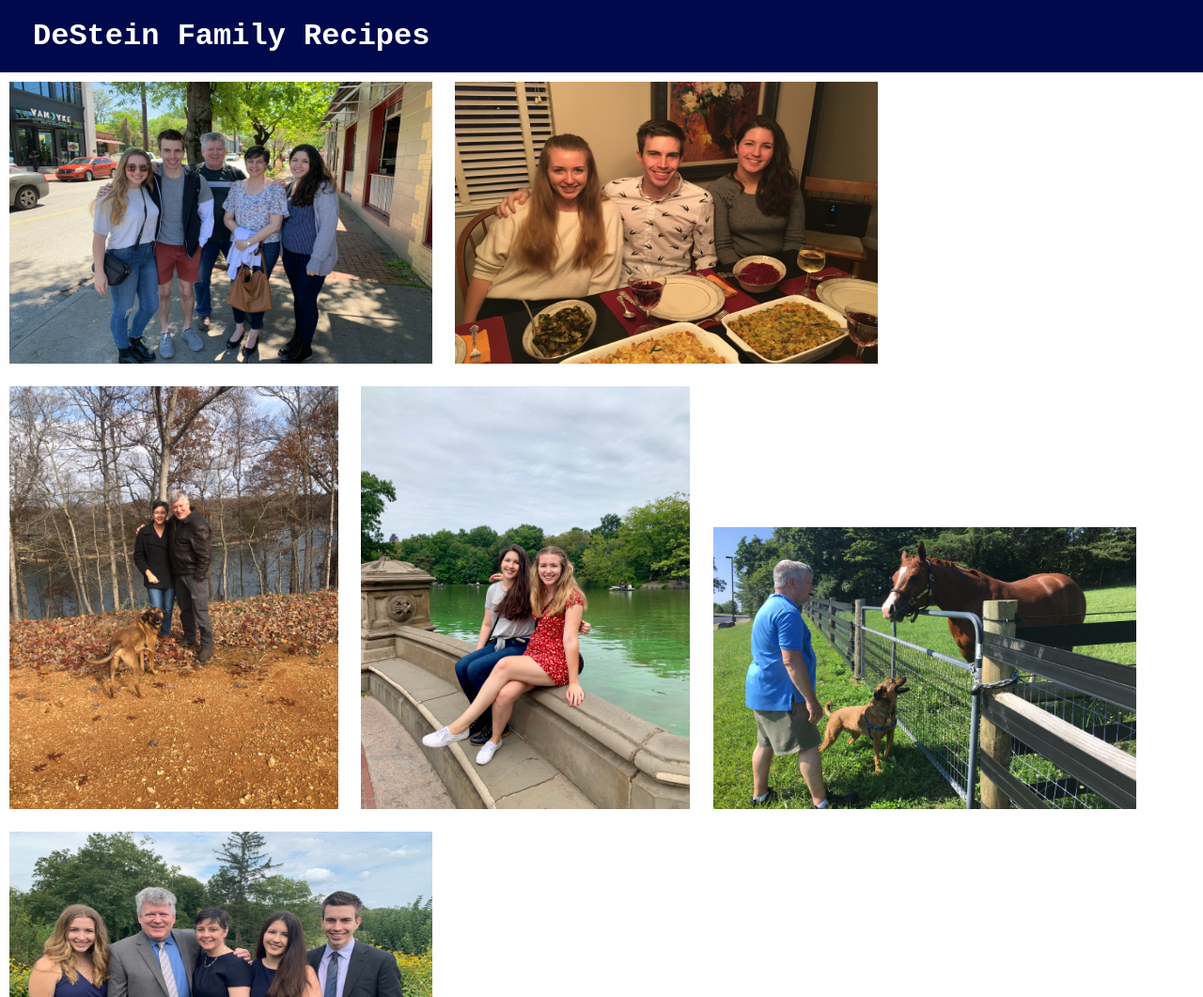
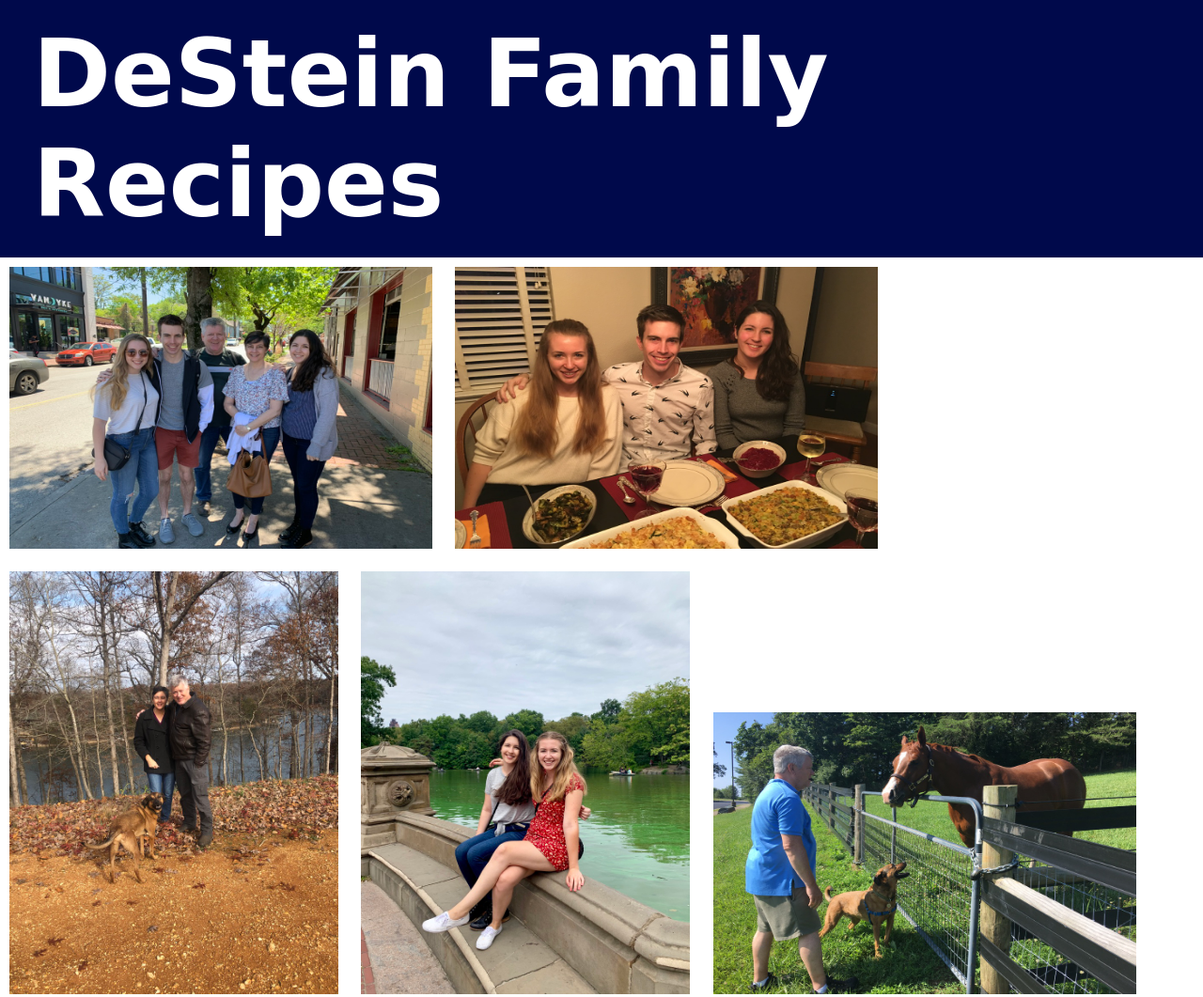
Before and after one commit to lara-destein13/family-recipes, a plain HTML site: page index.html in a window 1280 px wide. Shown: the top 1061 px of the page at 94% size. Drawn offline with Linux system fonts and the light colour scheme.

Commit message:
adjust header

```diff
--- a/assets/css/style.css
+++ b/assets/css/style.css
@@ -4,18 +4,18 @@
 }
 
 body {
-    font-family: Helvetica, sans-serif;
+    font-family: Arial, Helvetica, sans-serif;
 }
 
 header {
-    font-family: Andale Mono, monospace;
+    font-family: Snell Roundhand, cursive;
+    font-size: 50px;
     padding: 20px 35px;
     background-color: #00094B;
     color: white;
 }
 
 footer {
-    font-family: Andale Mono, monospace;
     padding: 20px 35px;
     background-color: #00094B;
     color: white;
```
